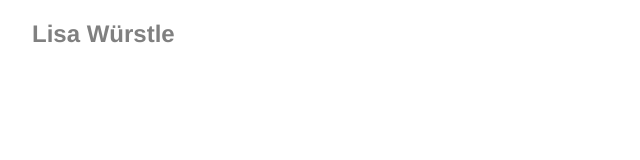
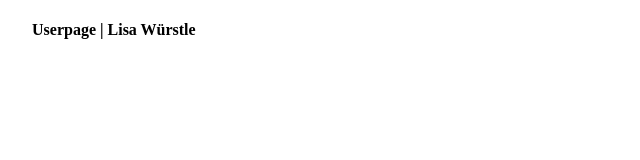
Before and after one commit to wuerstle/wuerstle.gibhub.io, a plain HTML site: page index.html in a window 1280 px wide. Shown: the whole page, without its empty margins (0-640 px from the left). Drawn offline with Linux system fonts and the light colour scheme.

Commit message:
Userpage bearbeitet

```diff
--- a/index.html
+++ b/index.html
@@ -6,7 +6,7 @@
 	<link rel="stylesheet" type="text/css" href="userpage.css">
 </head>
 <body>
-<h2>Lisa Würstle</h2>
+<h4>Userpage | Lisa Würstle</h4>
 
 </body>
 </html>
```
